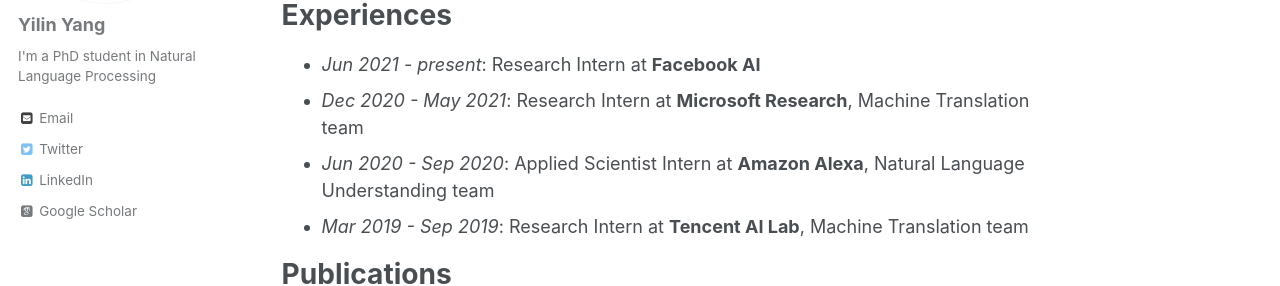
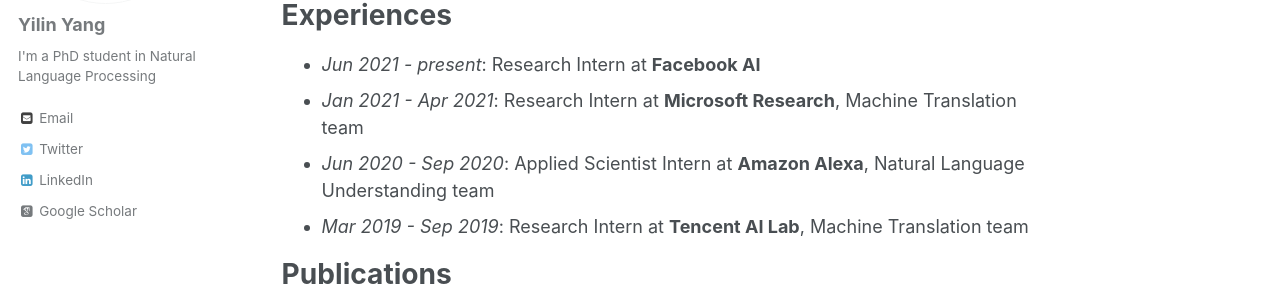
Before and after one commit to yilinyang7/yilinyang7.github.io, a Jekyll site: the page built from _pages/about.md, in a window 1280 px wide and 1286 px high. Shown: the part 289-575 px from the top of the window. Built offline with Jekyll 4.4.1, drawn with Linux system fonts in a browser that asks for light colours; some web fonts are replaced.

Commit message:
Update about.md

```diff
--- a/_pages/about.md
+++ b/_pages/about.md
@@ -17,7 +17,7 @@ My thesis is on Natural Language Processing and Neural Machine Translation.
 
 # Experiences
 * *Jun 2021 - present*: Research Intern at **Facebook AI**
-* *Dec 2020 - May 2021*: Research Intern at **Microsoft Research**, Machine Translation team
+* *Jan 2021 - Apr 2021*: Research Intern at **Microsoft Research**, Machine Translation team
 * *Jun 2020 - Sep 2020*: Applied Scientist Intern at **Amazon Alexa**, Natural Language Understanding team
 * *Mar 2019 - Sep 2019*: Research Intern at **Tencent AI Lab**, Machine Translation team
 
```
